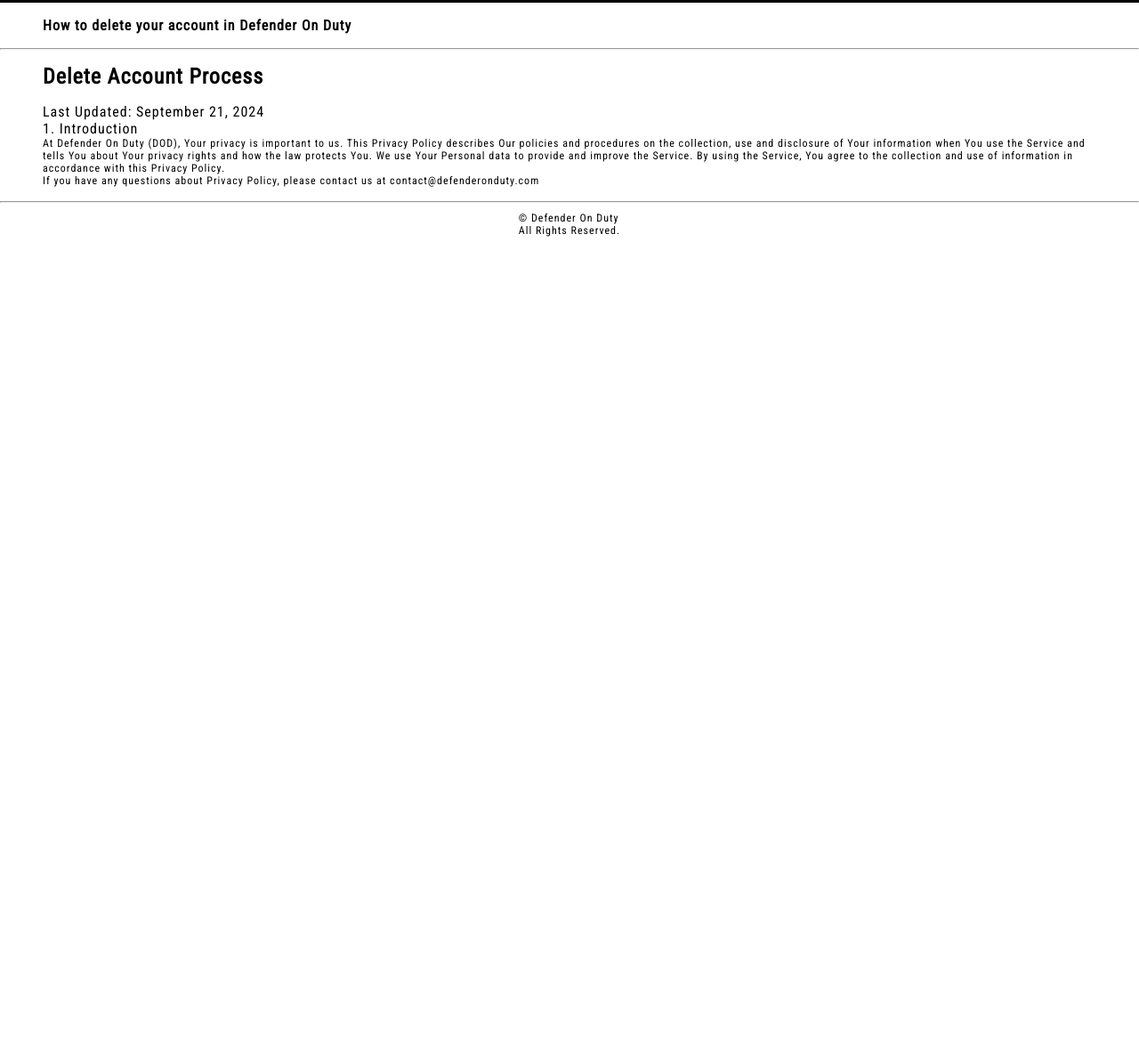
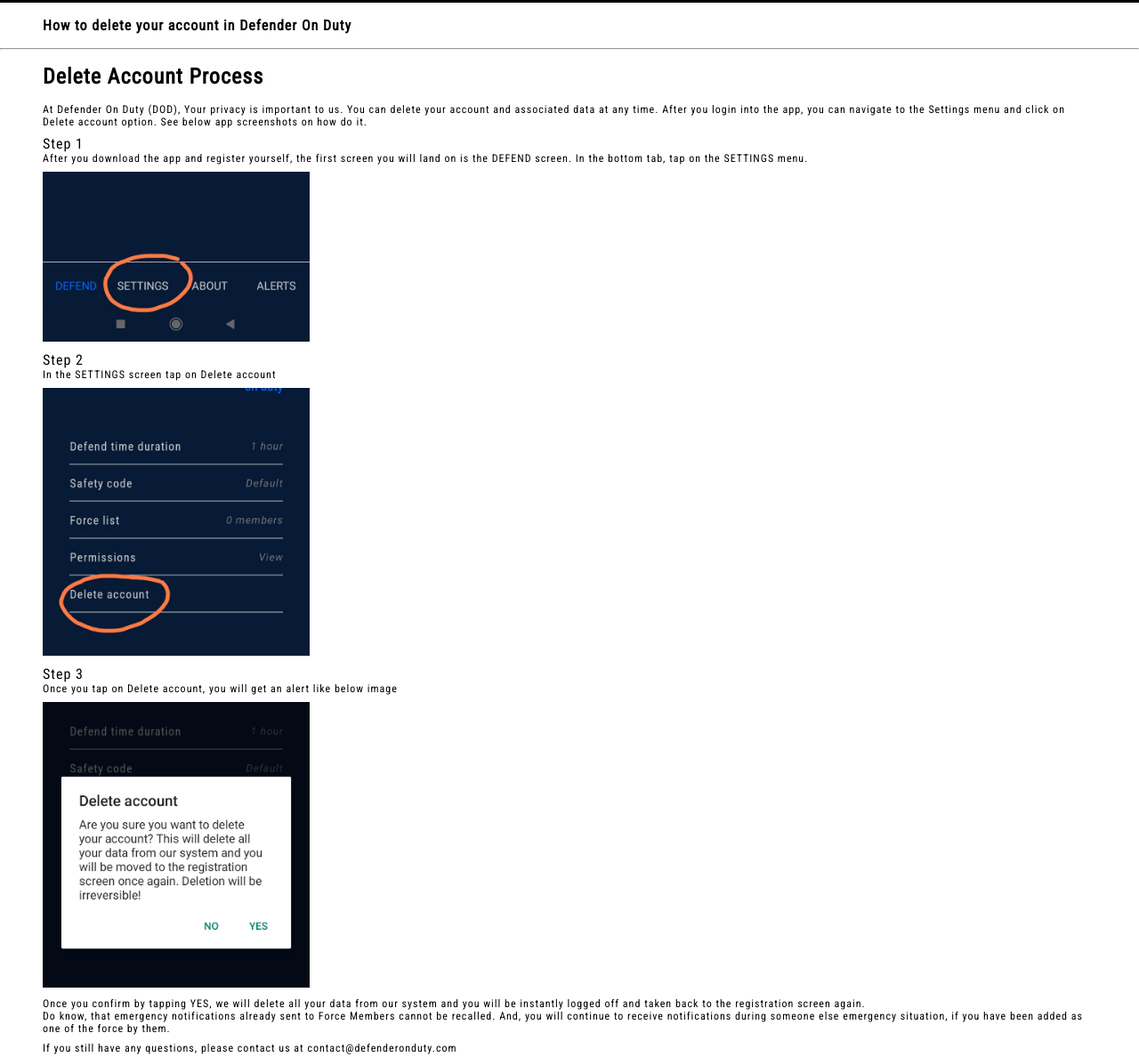
Before and after one commit to debabratsamal0610/defenderonduty.com, a plain HTML site: page help/delete-account/index.html in a window 1280 px wide. Shown: the part 45-1233 px from the top of the page at 89% size. Before the commit the page ends 800 px from the top, so only its background shows below. Drawn offline with Linux system fonts and the light colour scheme.

Commit message:
Delete account complete changes

```diff
--- a/help/delete-account/index.html
+++ b/help/delete-account/index.html
@@ -16,6 +16,9 @@
         margin: 0px;
         padding: 0px;
         box-sizing: border-box;
+      }
+      .step-wrapper {
+        margin-bottom: 0.5rem;
       }
       .body-header-text {
         font-size: 1rem;
@@ -41,7 +44,6 @@
         height: 2rem;
       }
       main {
-        /* height: calc(100svh - 152px); */
         overflow-y: auto;
         padding: 0 3rem 1rem;
       }
@@ -53,8 +55,17 @@
         padding: 1rem 0;
         font-size: 1.5rem;
       }
-      ul {
-        margin-left: 1rem;
+      .image-step1 {
+        width: 300px;
+        padding-top: 0.5rem;
+      }
+      .image-step2 {
+        width: 300px;
+        padding-top: 0.5rem;
+      }
+      .image-step3 {
+        width: 300px;
+        padding: 0.5rem 0;
       }
       footer {
         width: 100%;
@@ -94,20 +105,47 @@
     <hr />
     <main>
       <h1>Delete Account Process</h1>
-      <div class="body-header-text">Last Updated: September 21, 2024</div>
-      <div class="body-header-text">1. Introduction</div>
       <div class="body-content-text">
-        At Defender On Duty (DOD), Your privacy is important to us. This Privacy
-        Policy describes Our policies and procedures on the collection, use and
-        disclosure of Your information when You use the Service and tells You
-        about Your privacy rights and how the law protects You. We use Your
-        Personal data to provide and improve the Service. By using the Service,
-        You agree to the collection and use of information in accordance with
-        this Privacy Policy.
+        At Defender On Duty (DOD), Your privacy is important to us. You can
+        delete your account and associated data at any time. After you login
+        into the app, you can navigate to the Settings menu and click on Delete
+        account option. See below app screenshots on how do it.
+        <br />
       </div>
-
+      <div class="step-wrapper" style="margin-top: 0.5rem">
+        <div class="body-header-text">Step 1</div>
+        <div class="body-content-text">
+          After you download the app and register yourself, the first screen you
+          will land on is the DEFEND screen. In the bottom tab, tap on the
+          SETTINGS menu. <br />
+          <img class="image-step1" src="./images/step1.jpg" alt="step 1" />
+        </div>
+      </div>
+      <div class="step-wrapper">
+        <div class="body-header-text">Step 2</div>
+        <div class="body-content-text">
+          In the SETTINGS screen tap on Delete account
+          <br />
+          <img class="image-step2" src="./images/step2.jpg" alt="step 2" />
+        </div>
+      </div>
+      <div class="step-wrapper">
+        <div class="body-header-text">Step 3</div>
+        <div class="body-content-text">
+          Once you tap on Delete account, you will get an alert like below image
+          <br />
+          <img class="image-step3" src="./images/step3.jpg" alt="step 3" />
+          <br />
+          Once you confirm by tapping YES, we will delete all your data from our
+          system and you will be instantly logged off and taken back to the
+          registration screen again. <br />Do know, that emergency notifications
+          already sent to Force Members cannot be recalled. And, you will
+          continue to receive notifications during someone else emergency
+          situation, if you have been added as one of the force by them.
+        </div>
+      </div>
       <div class="body-content-text">
-        If you have any questions about Privacy Policy, please contact us at
+        If you still have any questions, please contact us at
         contact@defenderonduty.com
       </div>
     </main>
```
Also changed, not shown: help/delete-account/images/step1.jpg (added), help/delete-account/images/step2.jpg (added), help/delete-account/images/step3.jpg (added).
